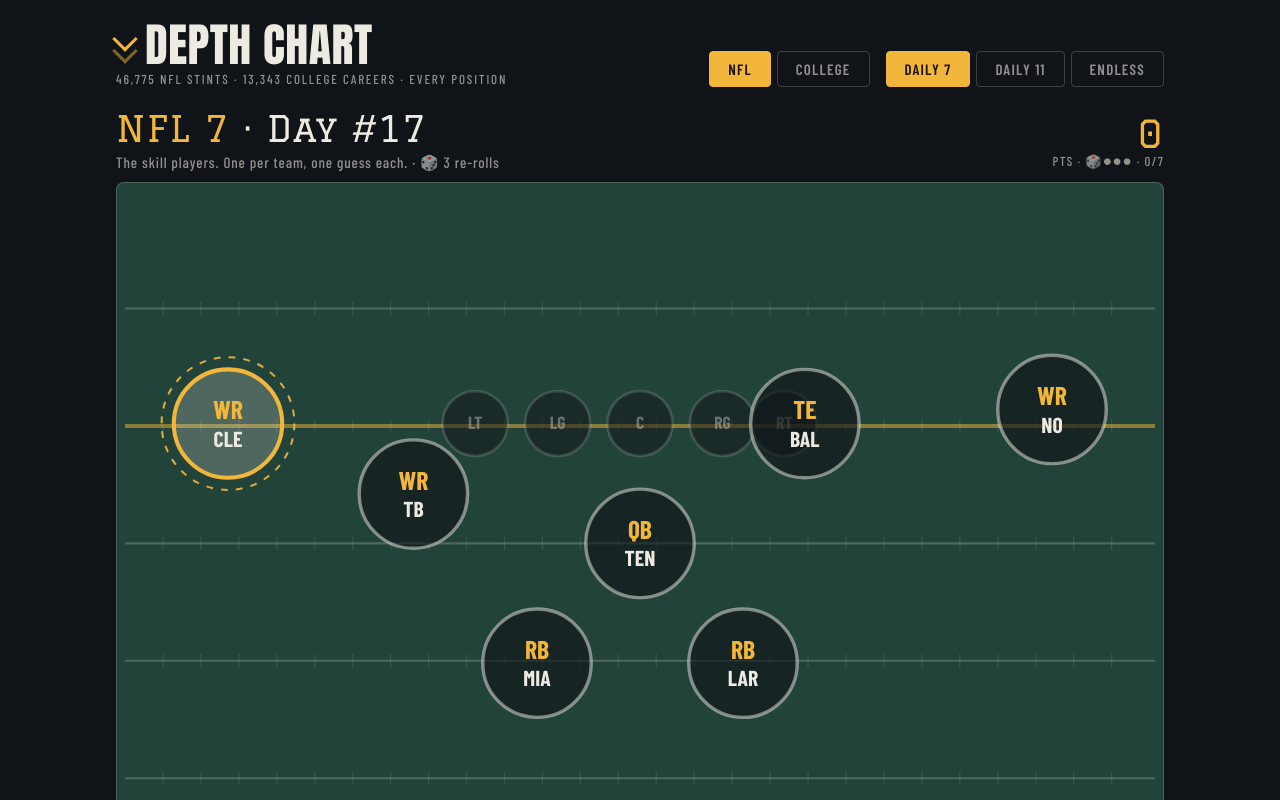
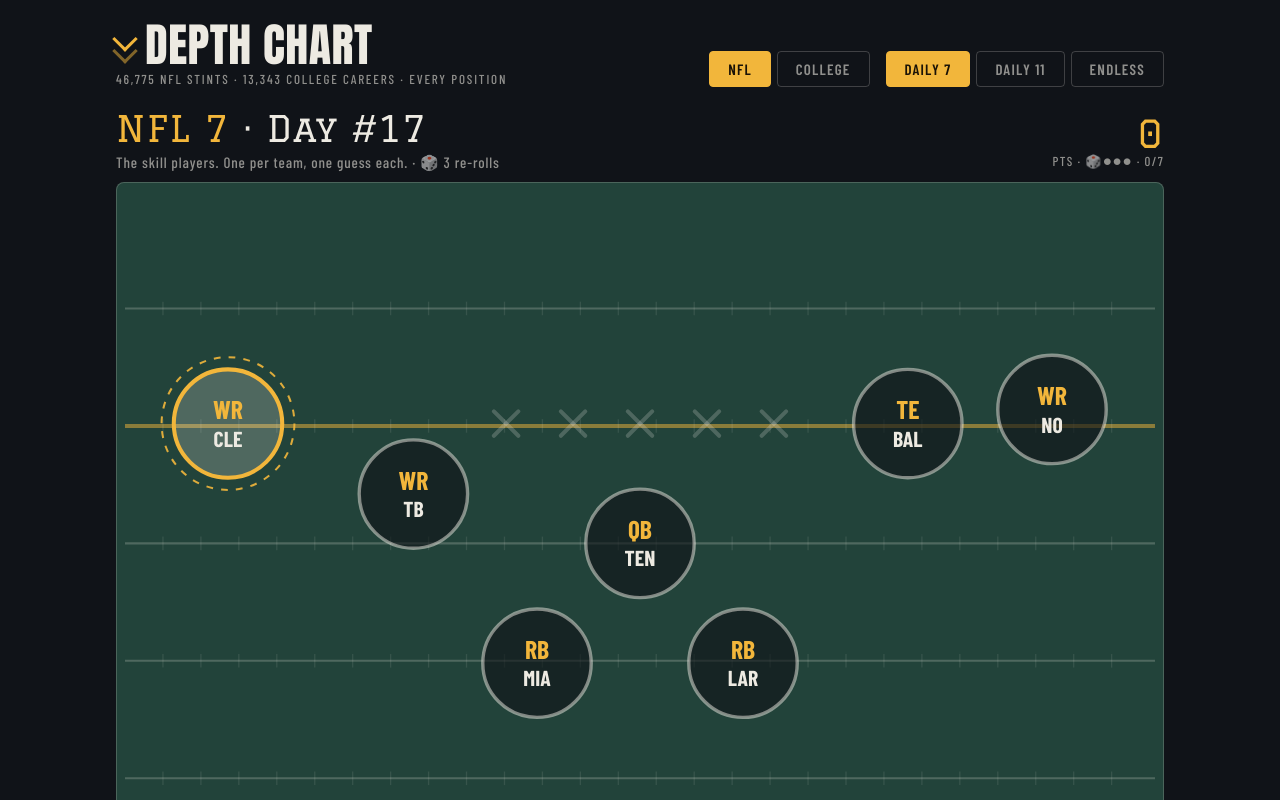
Before and after one commit to brelandft/depth-chart, a React app: page / in a window 1280 px wide. Shown: the top 800 px of the page. Built offline with nearby package versions, Linux system fonts and the light colour scheme.

Commit message:
Daily 7: Gray xs for o-line

```diff
--- a/src/app.jsx
+++ b/src/app.jsx
@@ -666,7 +666,7 @@
     label: "Daily 7", rerolls: 3,
     slots: [
       { g: "WR", x: 10, y: 33, band: 0 },
-      { g: "TE", x: 66, y: 33, band: 1 },
+      { g: "TE", x: 76, y: 33, band: 1 },
       { g: "WR", x: 90, y: 31, band: 0 },
       { g: "QB", x: 50, y: 50, band: 0 },
       { g: "WR", x: 28, y: 43, band: 1 },
@@ -692,11 +692,11 @@
   },
 };
 const BAND_MARK = ["", "▲", "▲▲"];
-/* decorative (non-guessable) O-line shown on Daily 7 so the formation reads like
-   a real offense and stays visually consistent with Daily 11 */
+/* decorative (non-guessable) O-line shown on Daily 7 as faint Xs so the
+   formation reads like a real offense without looking like guessable spots */
 const GHOST_OL = [
-  { g: "LT", x: 34, y: 33 }, { g: "LG", x: 42, y: 33 }, { g: "C", x: 50, y: 33 },
-  { g: "RG", x: 58, y: 33 }, { g: "RT", x: 64, y: 33 },
+  { x: 37, y: 33 }, { x: 43.5, y: 33 }, { x: 50, y: 33 },
+  { x: 56.5, y: 33 }, { x: 63, y: 33 },
 ];
 const BLUE_BLOODS = new Set(["BAMA","OSU","MICH","ND","USC","TEX","OU","UGA","LSU","PSU","FSU","MIAU","UT","NEB","CLEM","FLA","AUB","WISC","ORE"]);
 
@@ -1035,12 +1035,11 @@
             );
           })}
           {isSeven && GHOST_OL.map((o, i) => {
-            const gx = (o.x / 100) * FIELD_W, gy = (o.y / 100) * FIELD_H, gr = R * 0.6;
+            const gx = (o.x / 100) * FIELD_W, gy = (o.y / 100) * FIELD_H, s = 9;
             return (
-              <g key={"ol" + i} style={{ pointerEvents: "none" }}>
-                <circle cx={gx} cy={gy} r={gr} fill="rgba(16,19,24,.5)" stroke="rgba(237,234,226,.16)" strokeWidth="2" />
-                <text x={gx} y={gy + 4} textAnchor="middle" fontSize="13" fontWeight="700"
-                  fontFamily="'Barlow Condensed',sans-serif" fill="rgba(237,234,226,.38)">{o.g}</text>
+              <g key={"ol" + i} style={{ pointerEvents: "none" }} stroke="rgba(237,234,226,.22)" strokeWidth="3" strokeLinecap="round">
+                <line x1={gx - s} y1={gy - s} x2={gx + s} y2={gy + s} />
+                <line x1={gx - s} y1={gy + s} x2={gx + s} y2={gy - s} />
               </g>
             );
           })}
```
Also changed, not shown: app.js.
